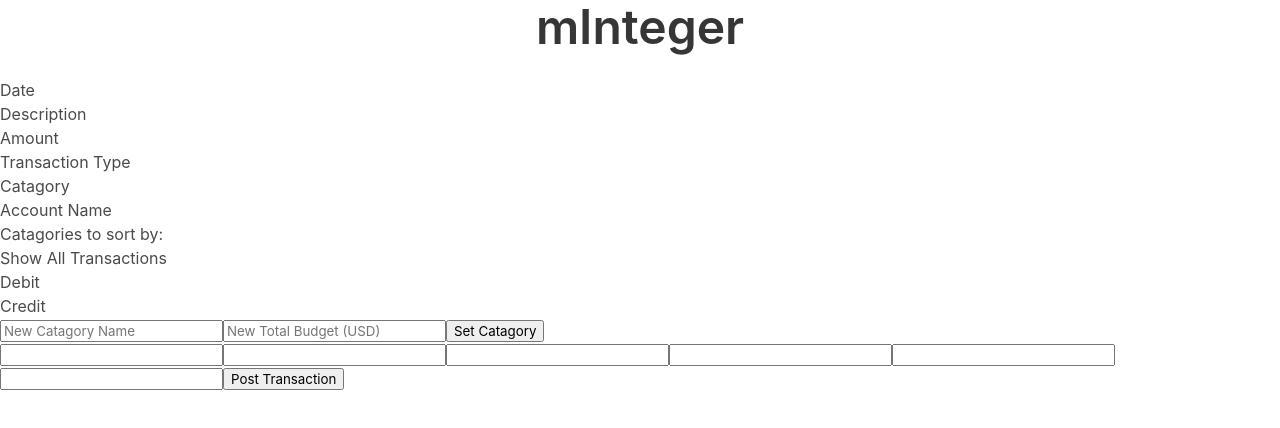
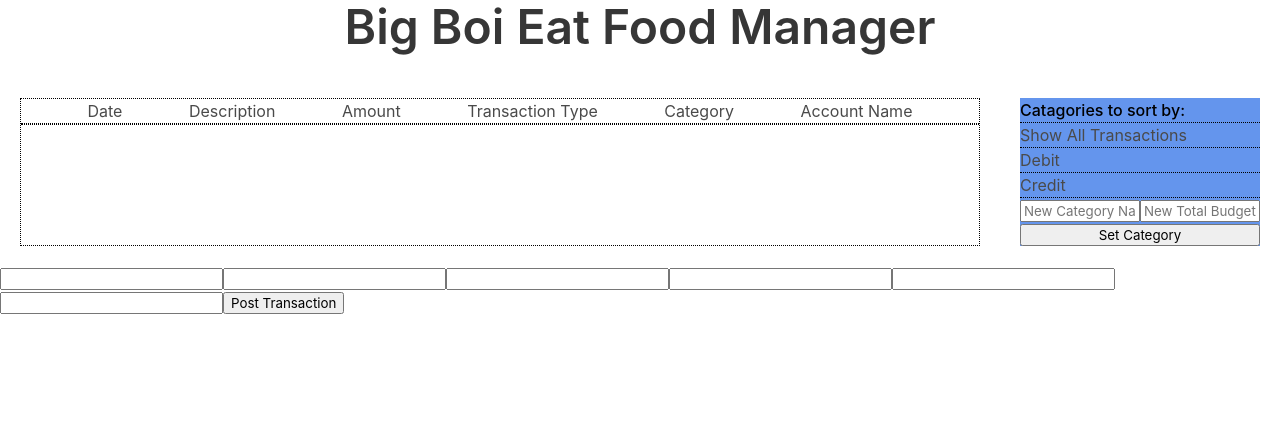
Before and after one commit to budgeter-hackathon/budgeter-client, a React (Create React App) app: page / in a window 1280 px wide. Shown: the top 428 px of the page. Built offline with nearby package versions, Linux system fonts and the light colour scheme.

Commit message:
Corrected categories and main title with clickable category list to change filter, added CSS file for visuals"

```diff
--- a/package.json
+++ b/package.json
@@ -9,6 +9,7 @@
     "axios": "^0.19.2",
     "bulma": "^0.8.0",
     "d3": "^5.15.0",
+    "jquery": "^3.4.1",
     "moment": "^2.24.0",
     "node-sass": "^4.13.1",
     "react": "^16.12.0",
--- a/public/index.html
+++ b/public/index.html
@@ -11,6 +11,7 @@
     />
     <link rel="apple-touch-icon" href="%PUBLIC_URL%/logo192.png" />
     <link rel="manifest" href="%PUBLIC_URL%/manifest.json" />
+    <link rel="stylesheet" type="text/css" href="./styles.css">
     <title>React App</title>
   </head>
   <body>
--- /dev/null
+++ b/public/styles.css
@@ -0,0 +1,72 @@
+
+/*//////////////////////////////////// MAIN BODY FLEX ////////////////////////////////////*/
+.main-container{
+    display: flex;
+    flex-flow: column;
+}
+
+.trans-cat-container{
+    display: flex;
+    flex-direction: row;
+}
+
+/*//////////////////////////////////// CATEGORY SECTION ////////////////////////////////////*/
+
+.category-list{
+    width: 20%;
+    margin: 20px;
+    background-color: cornflowerblue;
+    display: flex;
+    flex-direction: column;
+
+}
+
+.cat-title{
+    font-weight: 500;
+    color: black;
+    border-bottom: 1px dotted black;
+}
+
+.cat-row{
+    border-bottom: 1px dotted black;
+}
+
+.cat-row:hover{
+    color: red;
+}
+
+/*//////////////////////////////////// CATEGORY FORM ////////////////////////////////////*/
+
+.category-form{
+    width:50%;
+    align-content: center;
+}
+
+.cat-butt{
+    width:100%
+}
+/*//////////////////////////////////// TRANSACTION SECTION ////////////////////////////////////*/
+
+.transaction-list{
+    border: 1px dotted black;
+    display: flex;
+    flex-direction: column;
+    width: 80%;
+    margin: 20px;
+}
+
+.transaction-header{
+    display:flex;
+    flex-direction: row;
+    flex-wrap: nowrap;
+    justify-content: space-evenly;
+    border-bottom: 1px dotted black;
+}
+
+.transaction-entry{
+    border-bottom: 1px dotted black;
+}
+
+/*//////////////////////////////////// TRANSACTION FORM ////////////////////////////////////*/
+
+/*//////////////////////////////////// MISC ////////////////////////////////////*/
--- a/src/App.jsx
+++ b/src/App.jsx
@@ -1,6 +1,6 @@
 import React, {useState, useEffect} from "react";
 import axios from 'axios';
-import CatagoryList from './Catagory/CatagoryList.jsx';
+import CategoryList from './Category/CategoryList.jsx';
 import TransactionList from './Transaction/TransactionList.jsx';
 import TransactionForm from './Transaction/TransactionForm.jsx';
 import Chart from './Chart.jsx';
@@ -8,31 +8,33 @@ import Chart from './Chart.jsx';
 const App = () => {
 
   const [transactionList, setTransactionList] = useState([]);
-  const [catagoryList, setCatagoryList] = useState([]);
+  const [categoryList, setCategoryList] = useState([]);
   const [acountNames, setAccountNames] = useState([]);
   const [selectedFilter, setSelectedFilter] = useState('All')
 
 
   useEffect(() =>{
     //initialize the state here by pulling data from the database using axios requests
+
   },[])
 
-  const sendTransaction = (catagoryName, amount, date, description, accountName, transType) =>{
-    console.log(catagoryName, amount, date, description, accountName, transType);
+  const sendTransaction = (categoryName, amount, date, description, accountName, transType) =>{
+    console.log(categoryName, amount, date, description, accountName, transType);
     //send the transaction over to the server then update the transaction list
   };
 
-  const sendCatagory = (catagoryName, targetBudget) =>{
-    console.log(catagoryName, targetBudget);
-    //send the data over to sever then retrieve the catagory data using the setCatagoryList state function
+  const sendCategory = (categoryName, targetBudget) =>{
+    console.log(categoryName, targetBudget);
+    console.log(selectedFilter)
+    //send the data over to server then retrieve the category data using the setCategoryList state function
   };
 
   return (
     <div className='main-container'>
-      <h1 className="title is-1 has-text-centered">mInteger</h1>
+      <h1 className="title is-1 has-text-centered">Big Boi Eat Food Manager</h1>
       <div className='trans-cat-container'>
-        <TransactionList transactionList={transactionList}/>
-        <CatagoryList catagoryList={catagoryList} sendCatagory={sendCatagory} acountNames={acountNames}/>
+        <TransactionList transactionList={transactionList} selectedFilter={selectedFilter}/>
+        <CategoryList categoryList={categoryList} sendCategory={sendCategory} acountNames={acountNames} setSelectedFilter={setSelectedFilter}/>
       </div>
       <TransactionForm sendTransaction={sendTransaction}/>
       <Chart />
@@ -47,10 +49,8 @@ export default App;
 //App.jsx:
 //initialize with useEffect
 //get server routes and use axios to send the transactions from form
-//get server routes for catagory sending
-//CatagoryList.jsx
-//make the click handle work for eah catagory
-//CatagoryForm.jsx
+//get server routes for category sending
+//CategoryForm.jsx
 //complete the button send functionality
 //TransactionForm.jsx
 //complete the handle change function for each field in the transaction input
--- a/src/Catagory/CatagoryForm.jsx
+++ /dev/null
@@ -1,42 +0,0 @@
-import React, {useState} from 'react';
-
-const CatagoryForm = (props) =>{
-    const [catagoryName, setCatagoryName] = useState('');
-    const [catagoryBudget, setCatagoryBudget] = useState('');
-
-    const buttonHandle = () =>{
-        //send the data to the database by calling the send catagory function from props
-        //TODO
-        props.sendCatagory(catagoryName, catagoryBudget);
-        setCatagoryName('');
-        setCatagoryBudget('');
-    }
-
-    const catagoryNameHandle = (e) =>{
-        setCatagoryName(e.target.value);
-    }
-
-    const catagoryBudgetHandle = (e) =>{
-        setCatagoryBudget(e.target.value);
-    }
-
-    return (
-        <div>
-            <input
-            name='catagory-name'
-            placeholder='New Catagory Name'
-            value={catagoryName}
-            onChange={catagoryNameHandle}/>
-
-            <input
-            name='catagory-budget'
-            placeholder='New Total Budget (USD)'
-            value={catagoryBudget}
-            onChange={catagoryBudgetHandle}/>
-
-            <button onClick={buttonHandle} >Set Catagory</button>
-        </div>
-    )
-}
-
-export default CatagoryForm;
--- a/src/Catagory/CatagoryList.jsx
+++ /dev/null
@@ -1,24 +0,0 @@
-import React from 'react';
-import CatagoryForm from './CatagoryForm.jsx';
-
-const CatagoryList = (props) =>{
-
-    const clickHandle = (e) =>{
-        console.log(e.target.content);
-        //TODO
-    };
-
-    return (
-        <div className='catagory-list'>
-            Catagories to sort by:
-            <div onClick={clickHandle}>Show All Transactions</div>
-            <div onClick={clickHandle}>Debit</div>
-            <div onClick={clickHandle}>Credit</div>
-            {props.acountNames.map((account) =>(<div onClick={clickHandle}>{account.accountName}</div>))}
-            {props.catagoryList.map((catagory)=>(<div onClick={clickHandle}>{catagory.catagoryName}</div>))}
-            <CatagoryForm sendCatagory={props.sendCatagory}/>
-        </div>
-    )
-}
-
-export default CatagoryList;
--- /dev/null
+++ b/src/Category/CategoryForm.jsx
@@ -0,0 +1,42 @@
+import React, {useState} from 'react';
+
+const CategoryForm = (props) =>{
+    const [categoryName, setCategoryName] = useState('');
+    const [categoryBudget, setCategoryBudget] = useState('');
+
+    const buttonHandle = () =>{
+        props.sendCategory(categoryName, categoryBudget);
+        setCategoryName('');
+        setCategoryBudget('');
+    }
+
+    const categoryNameHandle = (e) =>{
+        setCategoryName(e.target.value);
+    }
+
+    const categoryBudgetHandle = (e) =>{
+        setCategoryBudget(e.target.value);
+    }
+
+    return (
+        <div className='cat-form'>
+            <input
+            className='category-form'
+            name='category-name'
+            placeholder='New Category Name'
+            value={categoryName}
+            onChange={categoryNameHandle}/>
+
+            <input
+            className='category-form'
+            name='category-budget'
+            placeholder='New Total Budget (USD)'
+            value={categoryBudget}
+            onChange={categoryBudgetHandle}/>
+
+            <button className='cat-butt' onClick={buttonHandle} >Set Category</button>
+        </div>
+    )
+}
+
+export default CategoryForm;
--- /dev/null
+++ b/src/Category/CategoryList.jsx
@@ -0,0 +1,19 @@
+import React from 'react';
+import CategoryForm from './CategoryForm.jsx';
+
+const CategoryList = (props) =>{
+
+    return (
+        <div className='category-list'>
+            <h1 className='cat-title'>Catagories to sort by:</h1>
+            <div className='cat-row' onClick={() => props.setSelectedFilter('All')} >Show All Transactions</div>
+            <div className='cat-row' onClick={() => props.setSelectedFilter('Debit')}>Debit</div>
+            <div className='cat-row' onClick={() => props.setSelectedFilter('Credit')}>Credit</div>
+            {props.acountNames.map((account) =>(<div className='cat-row' onClick={() => props.setSelectedFilter(account.accountName)}>{account.accountName}</div>))}
+            {props.categoryList.map((category)=>(<div className='cat-row' onClick={() => props.setSelectedFilter(category.categoryName)}>{category.categoryName}</div>))}
+            <CategoryForm sendCategory={props.sendCategory}/>
+        </div>
+    )
+}
+
+export default CategoryList;
--- a/src/Chart.jsx
+++ b/src/Chart.jsx
@@ -3,7 +3,7 @@ import React from 'react';
 const Chart = (props) =>{
 
     return (
-        <div>
+        <div className='chart'>
 
         </div>
     )
--- a/src/Transaction/TransactionForm.jsx
+++ b/src/Transaction/TransactionForm.jsx
@@ -2,7 +2,7 @@ import React from 'react';
 import { useState } from 'react';
 
 const TransactionForm = (props) =>{
-    const [catagoryName,setCatagoryName] = useState('');
+    const [categoryName,setCategoryName] = useState('');
     const [amount,setAmount] = useState('');
     const [date,setDate] = useState('');
     const [description,setDescription] = useState('');
@@ -15,8 +15,8 @@ const TransactionForm = (props) =>{
     }
 
     const handleClick = (e) =>{
-        props.sendTransaction(catagoryName, amount, date, description, accountName, transType);
-        setCatagoryName('');
+        props.sendTransaction(categoryName, amount, date, description, accountType, transType);
+        setCategoryName('');
         setAmount('');
         setDate('');
         setDescription('');
@@ -26,7 +26,7 @@ const TransactionForm = (props) =>{
 
     return (
         <div className='transaction-form'>
-            <input name='catagoryName' value={catagoryName} onChange={handleChange}/>
+            <input name='categoryName' value={categoryName} onChange={handleChange}/>
             <input name='amount' value={amount} onChange={handleChange}/>
             <input name='date' value={date} onChange={handleChange}/>
             <input name='description' value={description} onChange={handleChange}/>
--- a/src/Transaction/TransactionList.jsx
+++ b/src/Transaction/TransactionList.jsx
@@ -10,7 +10,7 @@ const TransactionList = (props) =>{
                 <div>Description</div>
                 <div>Amount</div>
                 <div>Transaction Type</div>
-                <div>Catagory</div>
+                <div>Category</div>
                 <div>Account Name</div>
             </div>
             <div className='transaction-entry'>
--- a/src/Transaction/TransactionListEntry.jsx
+++ b/src/Transaction/TransactionListEntry.jsx
@@ -11,7 +11,7 @@ const TransactionListEntry = (props) =>{
             <div>{props.description}</div>
             <div>{props.amount}</div>
             <div>{props.transType}</div>
-            <div>{props.catagoryName}</div>
+            <div>{props.categoryName}</div>
             <div>{props.accountName}</div>
         </div>
     )
```
Also changed, not shown: 2 other files (tests, documents, lock files or other folders).
